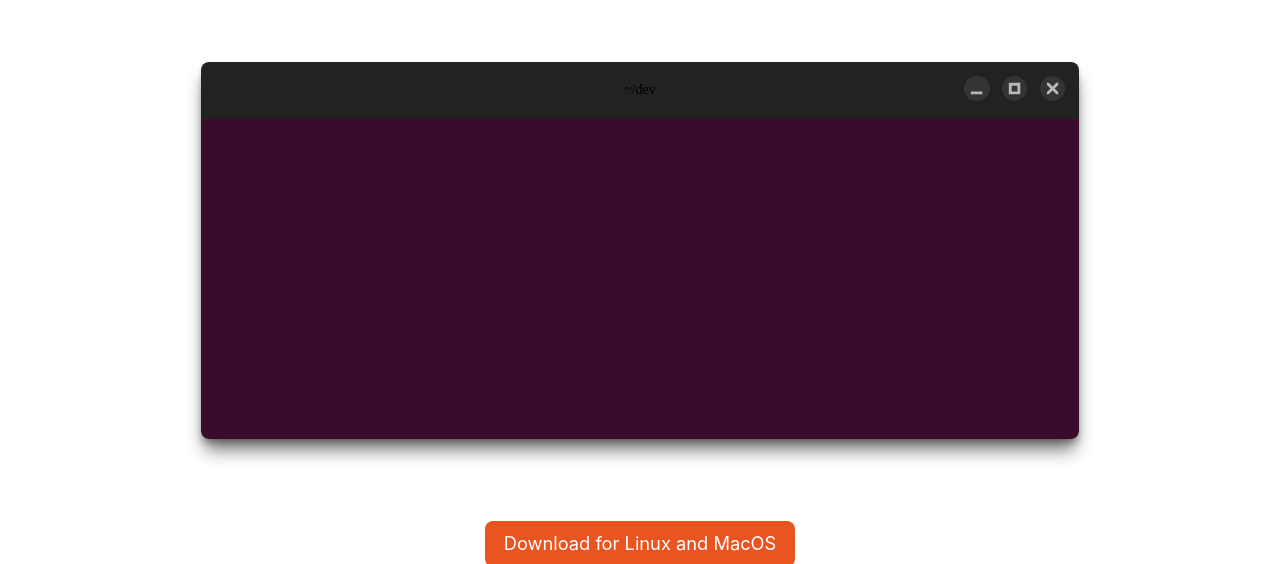
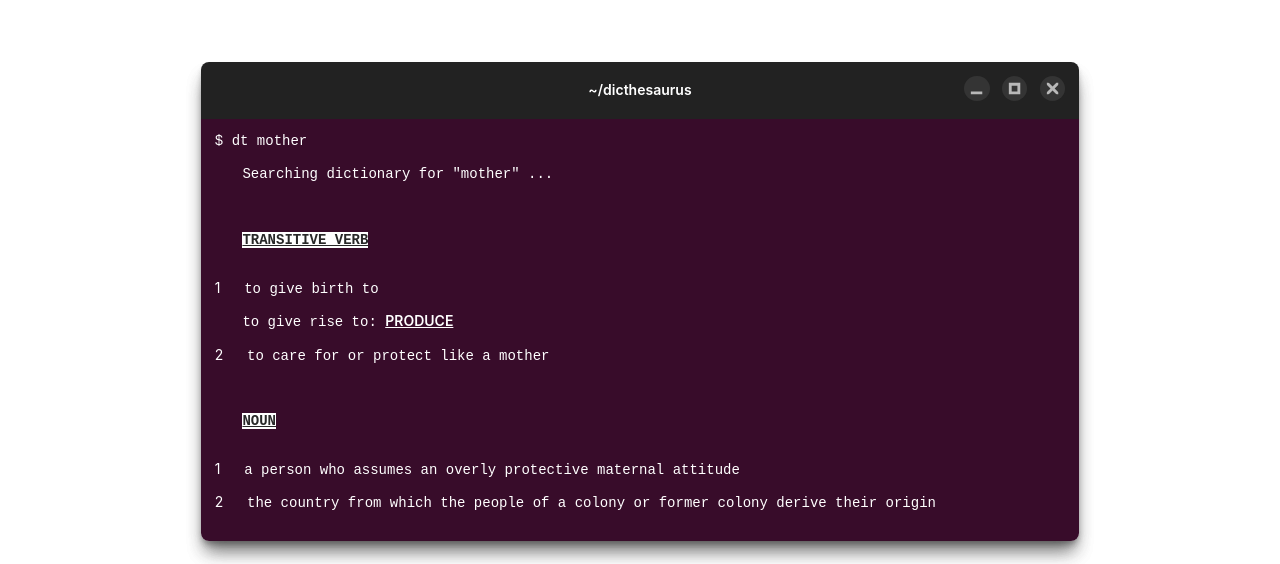
Before and after one commit to Johnsoct/dicthesaurus-web, a website built with Vite: page index.html in a window 1280 px wide. Shown: the part 394-958 px from the top of the page. Built offline with nearby package versions, Linux system fonts and the light colour scheme.

Commit message:
forgot this change with the last

```diff
--- a/index.html
+++ b/index.html
@@ -69,6 +69,8 @@
                 </h2>
 
                 <terminal-mockup class="Terminal">
+                    <span slot="cwd">~/dicthesaurus</span>
+                    <div slot="body">
                         <pre><code>$ dt mother</code></pre>
                         <br>
                         <pre>       <code>Searching dictionary for "mother" ...</code></pre>
@@ -93,6 +95,7 @@
                         <br>
                         <pre>2      <code>the country from which the people of a colony or former colony derive their origin</code></pre>
                         <br>
+                    </div>
                 </terminal-mockup>
 
                 <a
```
Lines whose indentation alone changed are shown as unchanged.
